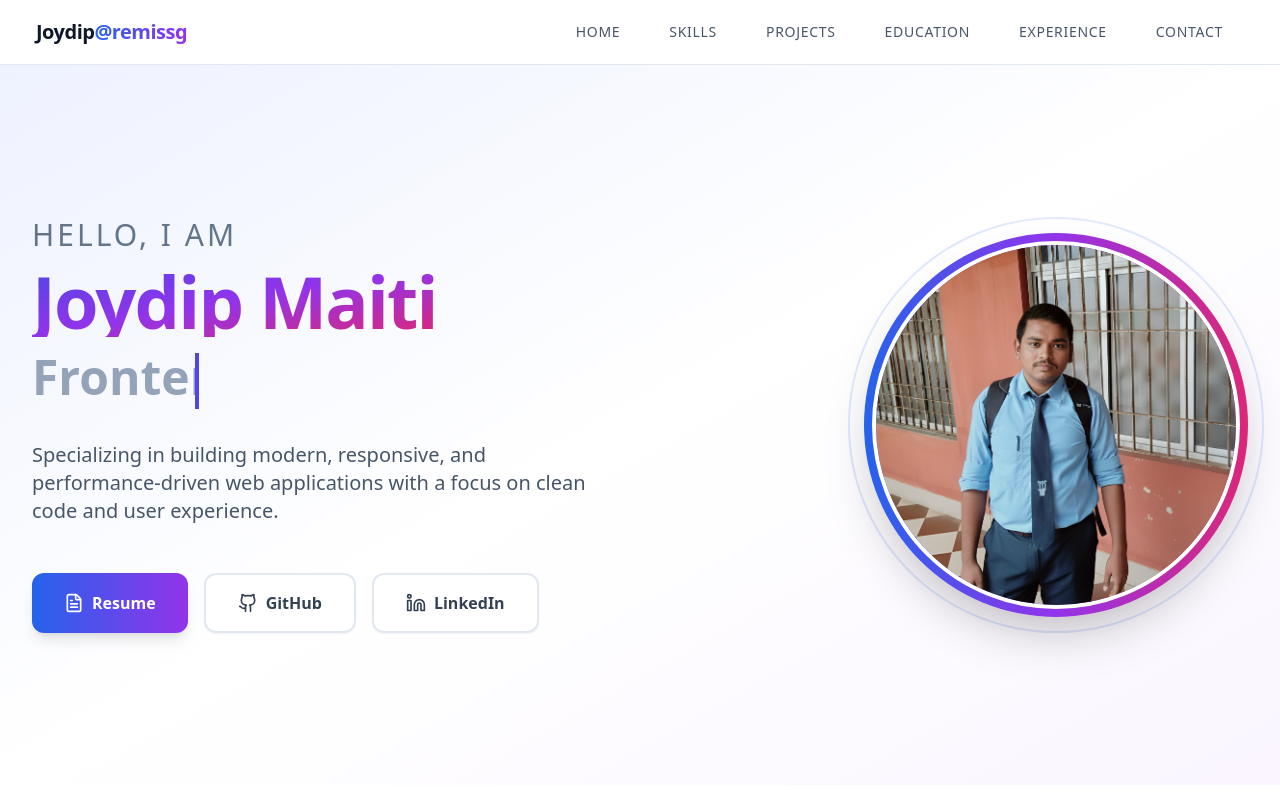
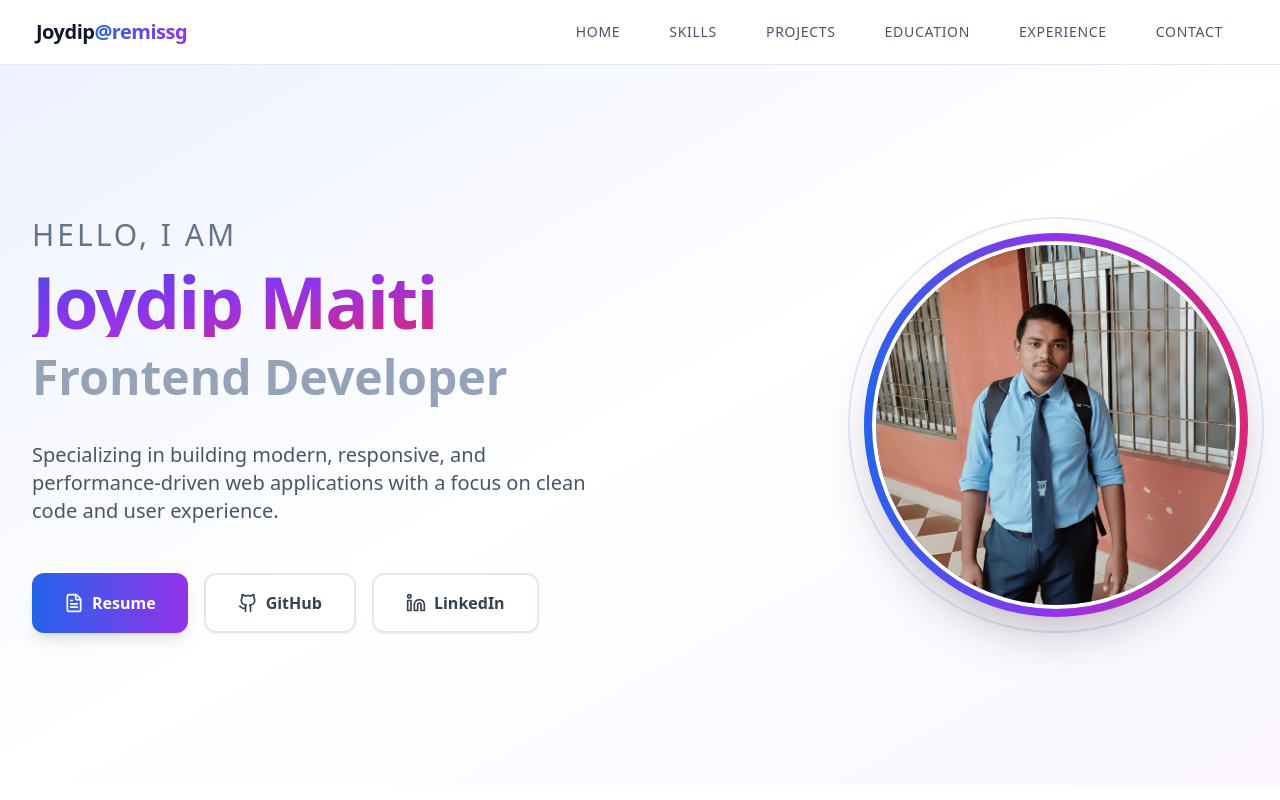
Before and after one commit to remissg/Portfolio, a React (Vite) app: page / in a window 1280 px wide. Shown: the top 800 px of the page. Built offline with nearby package versions, Linux system fonts and the light colour scheme.

Commit message:
config: enable dark mode and update global styles

```diff
--- a/src/index.css
+++ b/src/index.css
@@ -4,7 +4,7 @@
 
 @layer base {
   body {
-    @apply bg-slate-50 text-slate-900;
+    @apply bg-slate-50 text-slate-900 dark:bg-slate-950 dark:text-slate-50 transition-colors duration-300;
   }
 
   html {
@@ -15,30 +15,14 @@
 }
 
 /* Typewriter Animation */
-@keyframes typewriter {
-  from {
-    width: 0;
-  }
-
-  to {
-    width: 100%;
-  }
-}
-
 @keyframes blink {
   50% {
     border-color: transparent;
   }
 }
 
-.animate-typewriter {
-  overflow: hidden;
-  border-right: 4px solid #4f46e5;
-  /* Cursor color */
-  white-space: nowrap;
-  animation:
-    typewriter 4s steps(30, end) infinite alternate,
-    blink 2s step-end infinite;
+.animate-blink {
+  animation: blink 1s step-end infinite;
 }
 
 /* Custom Scrollbar */
--- a/tailwind.config.js
+++ b/tailwind.config.js
@@ -1,5 +1,6 @@
 /** @type {import('tailwindcss').Config} */
 export default {
+  darkMode: 'class',
   content: [
     "./index.html",
     "./src/**/*.{js,ts,jsx,tsx}",
```
